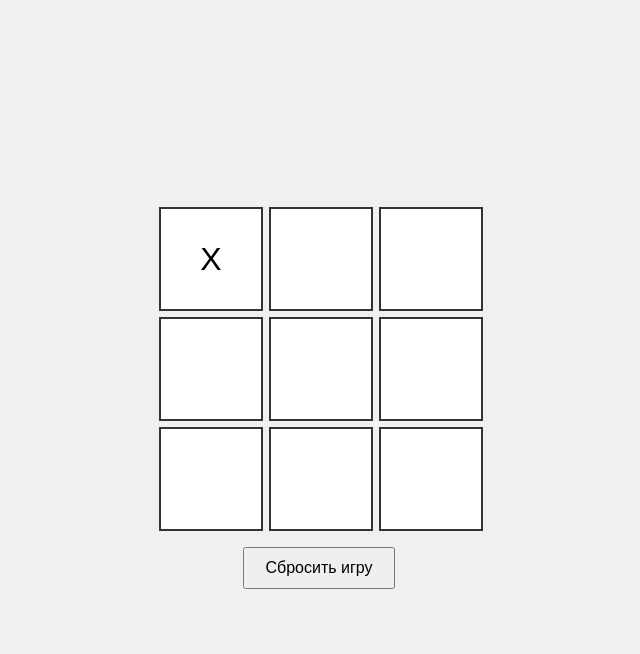
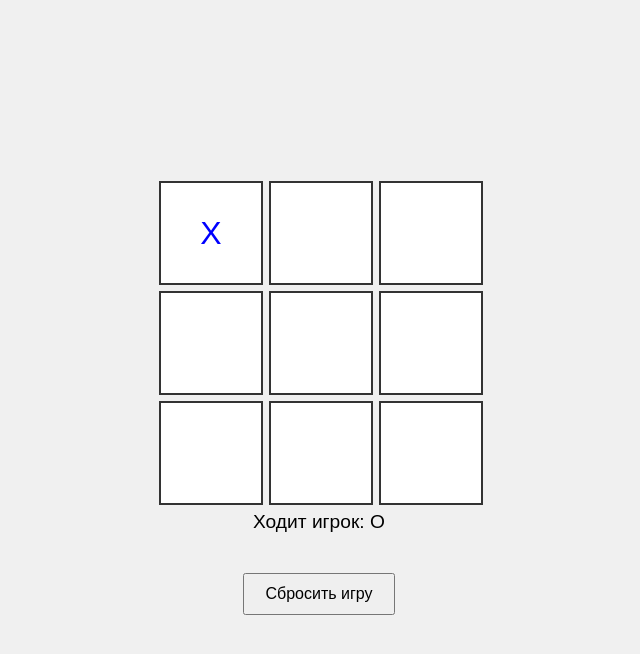
Before and after one commit to DmitryLavrov/XO, a plain HTML site: page index.html in a window 1280 px wide. Both pictures are taken after a click on the element 532 px from the left and 259 px from the top of the page. Shown: the whole page, without its empty margins (321-961 px from the left). Drawn offline with Linux system fonts and the light colour scheme.

Commit message:
2-я версия

```diff
--- a/index.html
+++ b/index.html
@@ -19,6 +19,7 @@
         <div class="cell" data-index="7"></div>
         <div class="cell" data-index="8"></div>
       </div>
+      <p id="turn">Ходит игрок: <span id="current-player">X</span></p>
       <button id="reset">Сбросить игру</button>
       <p id="message"></p>
     </div>
--- a/script.js
+++ b/script.js
@@ -2,6 +2,7 @@ document.addEventListener('DOMContentLoaded', () => {
   const cells = document.querySelectorAll('.cell');
   const resetButton = document.getElementById('reset');
   const message = document.getElementById('message');
+  const currentPlayerDisplay = document.getElementById('current-player');
   let currentPlayer = 'X';
   let board = Array(9).fill(null);
   let gameActive = true;
@@ -27,6 +28,7 @@ document.addEventListener('DOMContentLoaded', () => {
 
     board[cellIndex] = currentPlayer;
     cell.textContent = currentPlayer;
+    cell.classList.add(currentPlayer.toLowerCase());
 
     if (checkWin()) {
       gameActive = false;
@@ -41,6 +43,7 @@ document.addEventListener('DOMContentLoaded', () => {
     }
 
     currentPlayer = currentPlayer === 'X' ? 'O' : 'X';
+    currentPlayerDisplay.textContent = currentPlayer;
   }
 
   function checkWin() {
@@ -57,8 +60,10 @@ document.addEventListener('DOMContentLoaded', () => {
     currentPlayer = 'X';
     cells.forEach((cell) => {
       cell.textContent = '';
+      cell.classList.remove('x', 'o');
     });
     message.textContent = '';
+    currentPlayerDisplay.textContent = currentPlayer;
   }
 
   cells.forEach((cell) => {
--- a/style.css
+++ b/style.css
@@ -30,6 +30,19 @@ body {
   cursor: pointer;
 }
 
+.cell.x {
+  color: blue;
+}
+
+.cell.o {
+  color: red;
+}
+
+#turn {
+  margin-top: 10px;
+  font-size: 1.2em;
+}
+
 #reset {
   margin-top: 20px;
   padding: 10px 20px;
```
